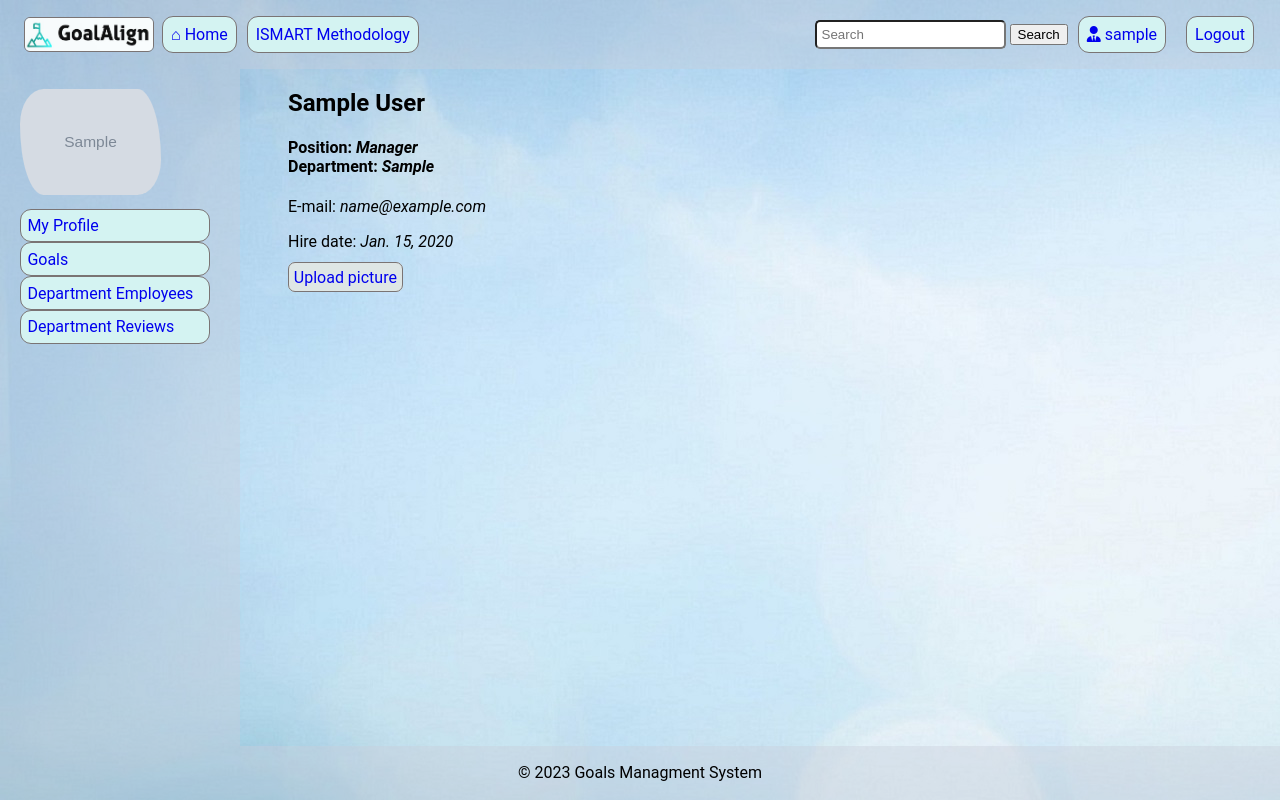
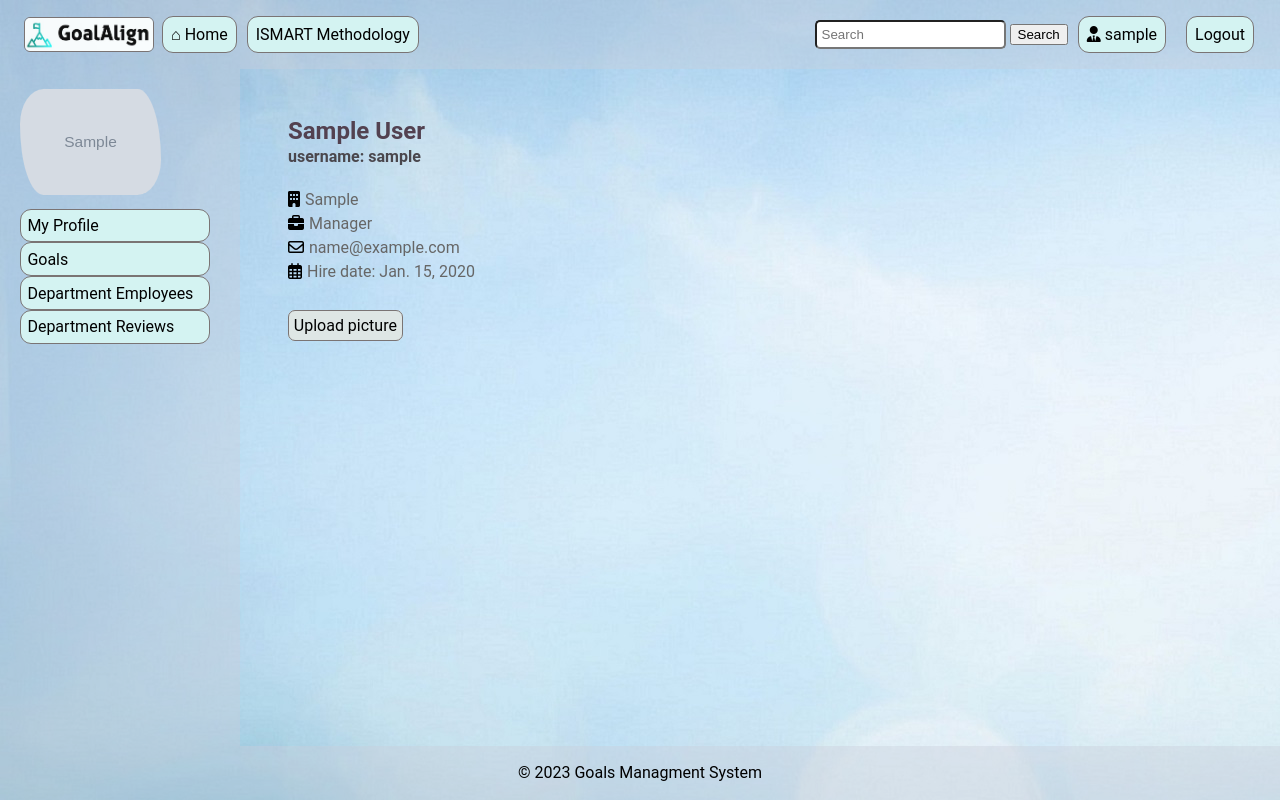
Before and after one commit to JurateKru/employee_recognition_platform, a Django app: page /profile/profile/ in a window 1280 px wide. Run offline with Django 4.2, Linux system fonts and the light colour scheme; a user stored in the database is signed in; tables that the repository leaves empty hold one stand-in row (values such as "Sample post"); grey boxes marked "Sample" are stand-in pictures; some libraries are stand-ins or nearby versions.

Commit message:
styled my_profile page

```diff
--- a/employee_recognition_platform/goals_management/static/css/style.css
+++ b/employee_recognition_platform/goals_management/static/css/style.css
@@ -186,12 +186,14 @@ img.picture {
 td + td {
   padding-left: 120px;
 }
+
 .button {
   border: 1px solid rgb(122, 116, 116);
   border-radius: 7px;
   background-color: #dee6e5;
   padding: 0.3rem;
   text-decoration: none;
+  color: black
 }
 
 .custom-padding {
@@ -207,7 +209,40 @@ td + td {
   color: black;
   padding: 10px 20px;
   border-radius: 5px;
-  text-align: center;
   margin-top: 2rem;
   margin-left: 10rem;
 }
+
+.profile-header h2 {
+  color: rgb(82, 65, 80);
+  margin-bottom: 0;
+  margin-top: 2em;
+}
+
+.profile-header h4 {
+  color: rgb(74, 71, 77);
+  margin-top: 0;
+  line-height: 1.5;
+
+}
+
+.profile-details {
+  display: flex;
+  flex-direction: column;
+  align-items: flex-start;
+  margin-bottom: 30px;
+}
+
+.detail-row {
+  display: flex;
+  margin-bottom: 5px;
+}
+
+.detail-label {
+  font-weight: bold;
+  margin-right: 5px;
+}
+
+.detail-value {
+  color: #666;
+}
--- a/employee_recognition_platform/goals_management/templates/base.html
+++ b/employee_recognition_platform/goals_management/templates/base.html
@@ -5,7 +5,9 @@
     <meta charset="UTF-8">
     <meta name="viewport" content="width=device-width, initial-scale=1.0">
     <title>{% block title %}{% endblock title %}</title>
-    {% block stylesheet %}<link rel='stylesheet' href="{% static 'css/style.css' %}">{% endblock stylesheet %}
+    {% block stylesheet %}<link rel='stylesheet' href="{% static 'css/style.css' %}">
+    <link rel="stylesheet" href="https://cdnjs.cloudflare.com/ajax/libs/font-awesome/5.15.3/css/all.min.css">
+    {% endblock stylesheet %}
     <script src="https://kit.fontawesome.com/a4117eb1fb.js" crossorigin="anonymous"></script>
 </head>
 <body>
--- a/employee_recognition_platform/goals_management/templates/goals_management/goal_list.html
+++ b/employee_recognition_platform/goals_management/templates/goals_management/goal_list.html
@@ -28,6 +28,6 @@
     {% else %}
         <p>No goals found</p>
     {% endif %}
-        <a class='button' href="{% url 'create_goal' %}"><strong>Create Goal<strong></a>
+        <a class='button' href="{% url 'create_goal' %}">Create Goal</a>
 {% endblock content %}
 </div>
--- a/employee_recognition_platform/user_profile/templates/user_profile/profile.html
+++ b/employee_recognition_platform/user_profile/templates/user_profile/profile.html
@@ -1,19 +1,52 @@
 {% extends 'base.html' %}
 {% block title %}{{ user_ }} profile in {{ block.super }}{% endblock title %}
 {% block content %}
+<div class="profile">
   {% if user_ == request.user and not user.is_staff %}
+    <div class="profile-header">
       <h2>{{ user_.first_name }} {{ user_.last_name }}</h2>
-    <h4>Position: <i>{{ user_.employee.position }}</i></h4>
-    <p>E-mail: <i>{{ user_.email }}</i></p>
-    <p>Hire date: <i>{{ user_.employee.hire_date }}</i></p>
+      <h4>username: {{ user_ }}</h4>
+      <div class="profile-details">
+        <div class="detail-row">
+          <span class="detail-label"><i class="fas fa-briefcase"></i></span>
+          <span class="detail-value">{{ user_.employee.position }}</span>
+        </div>
+        <div class="detail-row">
+          <span class="detail-label"><i class="far fa-envelope"></i></span>
+          <span class="detail-value">{{ user_.email }}</span>
+        </div>
+        <div class="detail-row">
+          <span class="detail-label"><i class="far fa-calendar-alt"></i></span>
+          <span class="detail-value">{{ user_.employee.hire_date }}</span>
+        </div>
+      </div>
       <a class="button" href="{% url 'profile_update' %}">Upload picture</a>
+    </div>
   {% endif %}
   {% if user_ == request.user and user.is_staff %}
+    <div class="profile-header">
       <h2>{{ user_.manager.first_name }} {{ user_.manager.last_name }}</h2>
-    <h4>Position: <i>Manager</i>
-    <br>Department: <i>{{ user_.manager.department }}</i></h4>
-    <p>E-mail: <i>{{ user_.manager.email }}</i></p>
-    <p>Hire date: <i>{{ user_.manager.hire_date }}</i></p>
+      <h4>username: {{ user_ }}</h4>
+      <div class="profile-details">
+        <div class="detail-row">
+          <span class="detail-label"><i class="fas fa-building"></i></span>
+          <span class="detail-value">{{ user_.manager.department }}</span>
+        </div>
+        <div class="detail-row">
+            <span class="detail-label"><i class="fas fa-briefcase"></i></span>
+            <span class="detail-value">Manager</span>
+          </div>
+        <div class="detail-row">
+          <span class="detail-label"><i class="far fa-envelope"></i></span>
+          <span class="detail-value">{{ user_.manager.email }}</span>
+        </div>
+        <div class="detail-row">
+          <span class="detail-label"><i class="far fa-calendar-alt"></i></span>
+          <span class="detail-value">Hire date: {{ user_.manager.hire_date }}</span>
+        </div>
+      </div>
       <a class="button" href="{% url 'manager_profile' %}">Upload picture</a>
+    </div>
   {% endif %}
+</div>
 {% endblock content %}
--- a/employee_recognition_platform/user_profile/templates/user_profile/profile_update.html
+++ b/employee_recognition_platform/user_profile/templates/user_profile/profile_update.html
@@ -1,11 +1,15 @@
 {% extends 'base.html' %}
 {% block title %}Update {{ block.super }} Profile{% endblock title %}
 {% block content %}
-<h3>Upload a new profile picture</h3>
+<div class="profile">
+    <div class="profile-header">
+        <h2 class="profile-title">Upload a new profile picture</h2>
         <form method="post" action="{{ request.path }}" enctype="multipart/form-data">
             {% csrf_token %}
             {{ user_form.as_p }}
             {{ profile_form.as_p }}
             <button class="button" type="submit">Upload</button>
         </form>
+    </div>
+</div>
 {% endblock content %}
```
Also changed, not shown: employee_recognition_platform/user_profile/templates/user_profile/manager_profile_update.html (+11 -7 lines). Lines whose indentation alone changed are shown as unchanged.
